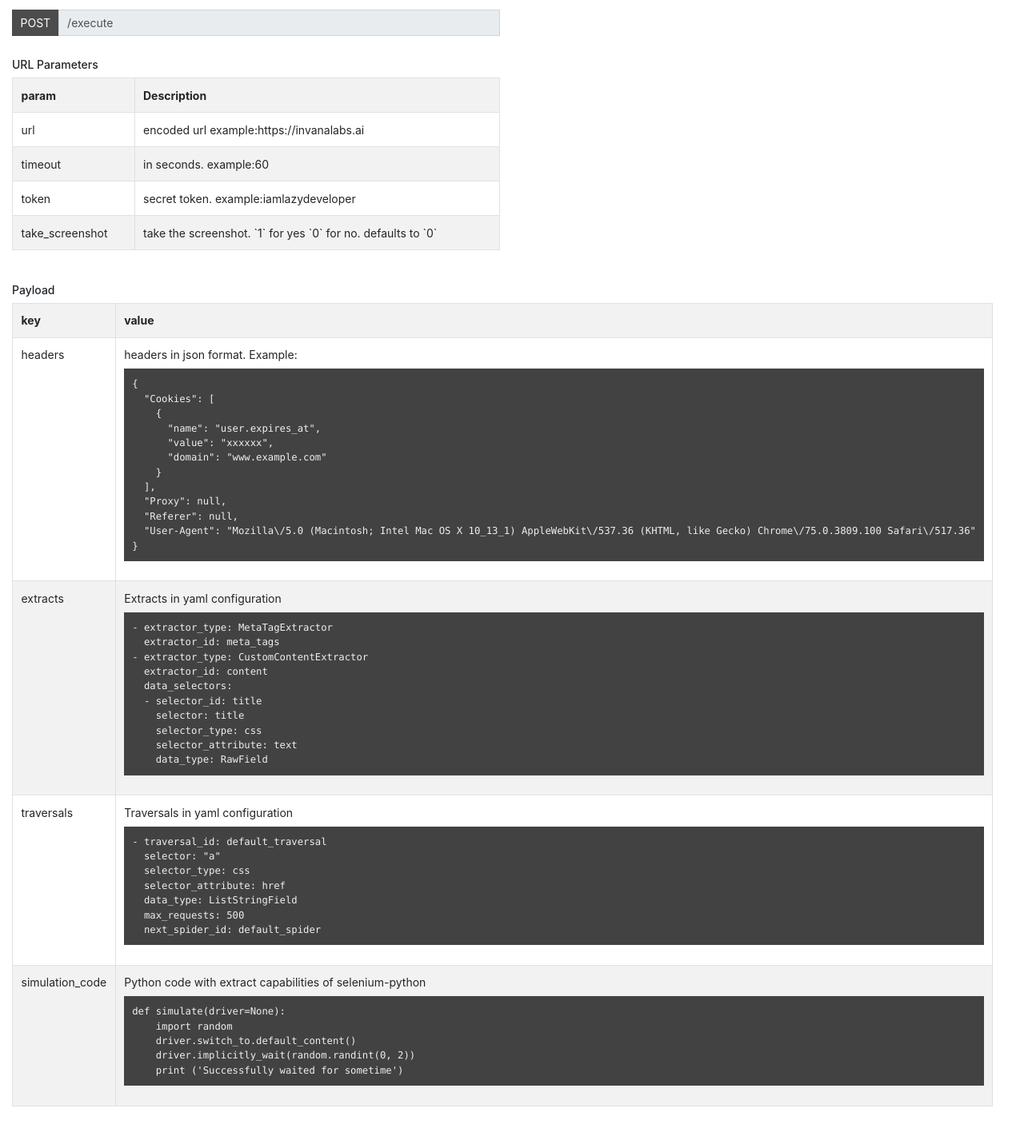
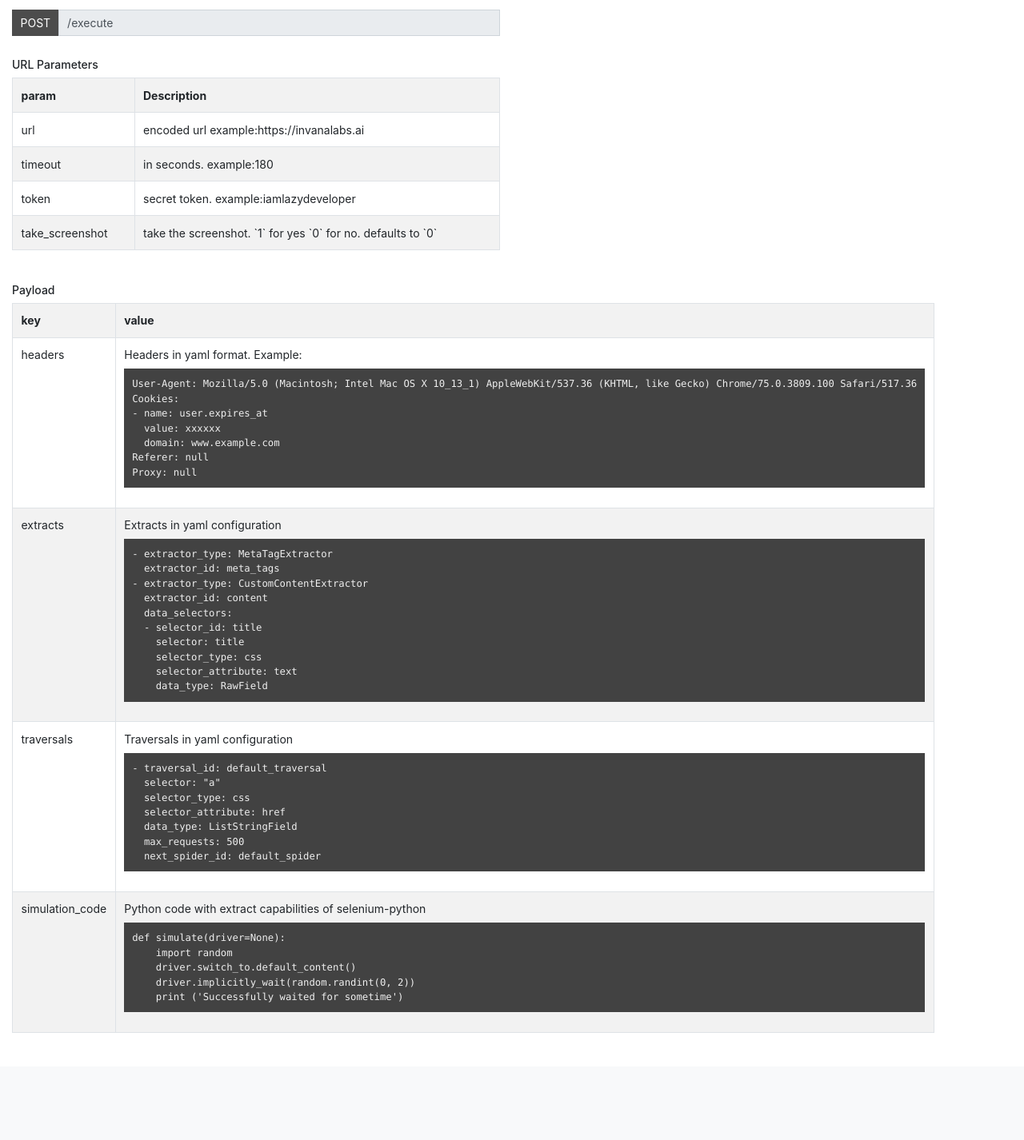
Before and after one commit to invana/browser-engine, a Flask app: page /docs.html in a window 1280 px wide. Shown: the part 159-1585 px from the top of the page at 80% size. After the commit the page ends 1451 px from the top, so only its background shows below. Run offline with Flask 2, Linux system fonts and the light colour scheme; some libraries are stand-ins or nearby versions.

Commit message:
documentation updated with new headers format; default timeout changed to 180

```diff
--- a/browser_engine/browsers/default.py
+++ b/browser_engine/browsers/default.py
@@ -166,7 +166,7 @@ def create_browser_request(flask_request):
     browser_type = flask_request.args.get('browser_type', "chrome")
     viewport = flask_request.args.get('viewport', "1280x720")
     enable_images = flask_request.args.get('enable_images', 0)
-    timeout = int(flask_request.args.get('timeout', 60))
+    timeout = int(flask_request.args.get('timeout', 180))
     browser_options = DefaultBrowserOptions(
         enable_images=enable_images,
         take_screenshot=take_screenshot,
--- a/browser_engine/server/templates/docs.html
+++ b/browser_engine/server/templates/docs.html
@@ -66,7 +66,7 @@
                 </tr>
                 <tr>
                     <td>timeout</td>
-                    <td>in seconds. example:60</td>
+                    <td>in seconds. example:180</td>
                 </tr>
                 <tr>
                     <td>token</td>
@@ -86,21 +86,17 @@
                 </tr>
                 <tr>
                     <td>headers</td>
-                    <td>headers in json format. Example:
+                    <td>Headers in yaml format. Example:
 
                         <pre>
-{
-  "Cookies": [
-    {
-      "name": "user.expires_at",
-      "value": "xxxxxx",
-      "domain": "www.example.com"
-    }
-  ],
-  "Proxy": null,
-  "Referer": null,
-  "User-Agent": "Mozilla\/5.0 (Macintosh; Intel Mac OS X 10_13_1) AppleWebKit\/537.36 (KHTML, like Gecko) Chrome\/75.0.3809.100 Safari\/517.36"
-}</pre>
+User-Agent: Mozilla/5.0 (Macintosh; Intel Mac OS X 10_13_1) AppleWebKit/537.36 (KHTML, like Gecko) Chrome/75.0.3809.100 Safari/517.36
+Cookies:
+- name: user.expires_at
+  value: xxxxxx
+  domain: www.example.com
+Referer: null
+Proxy: null
+</pre>
                     </td>
                 </tr>
                 <tr>
--- a/browser_engine/server/templates/extract.html
+++ b/browser_engine/server/templates/extract.html
@@ -45,7 +45,7 @@
                                 <label for="">Timeout
                                     <small class="text-muted">in seconds</small>
                                 </label>
-                                <input type="text" name="timeout" value="30" class="form-control">
+                                <input type="text" name="timeout" value="180" class="form-control">
                             </div>
                             <div class="col-md-3">
                                 <label for="">Viewport
--- a/browser_engine/server/templates/render.html
+++ b/browser_engine/server/templates/render.html
@@ -39,7 +39,7 @@
                             <label for="">Timeout
                                 <small class="text-muted">in seconds</small>
                             </label>
-                            <input type="text" name="timeout" value="60" class="form-control">
+                            <input type="text" name="timeout" value="180" class="form-control">
                         </div>
                         <div class="col-md-3">
                             <label for="">Viewport
--- a/browser_engine/server/templates/simulate.html
+++ b/browser_engine/server/templates/simulate.html
@@ -56,7 +56,7 @@
                                 <label for="">Timeout
                                     <small class="text-muted">in seconds</small>
                                 </label>
-                                <input type="text" name="timeout" value="60" class="form-control">
+                                <input type="text" name="timeout" value="180" class="form-control">
                             </div>
                             <div class="col-md-3">
                                 <label for="">Viewport
```
